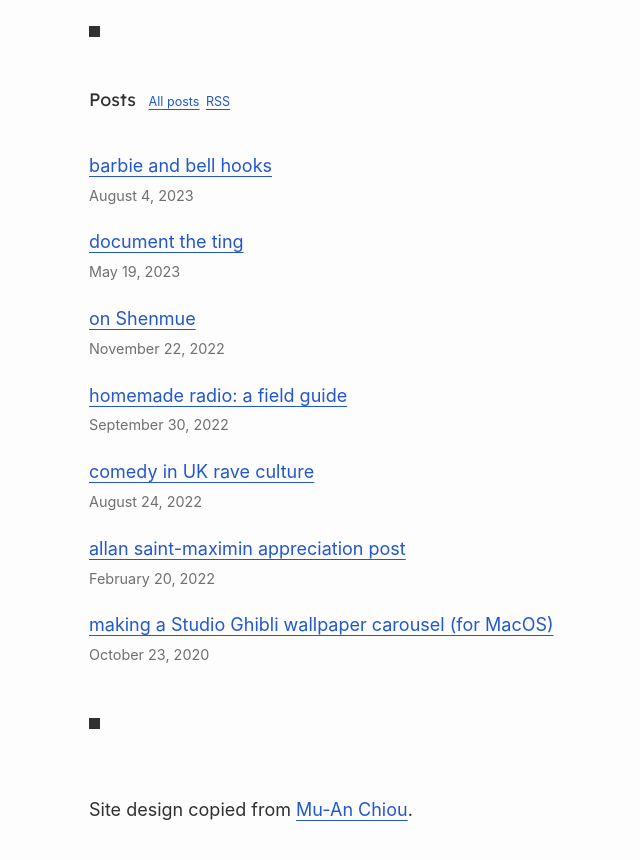
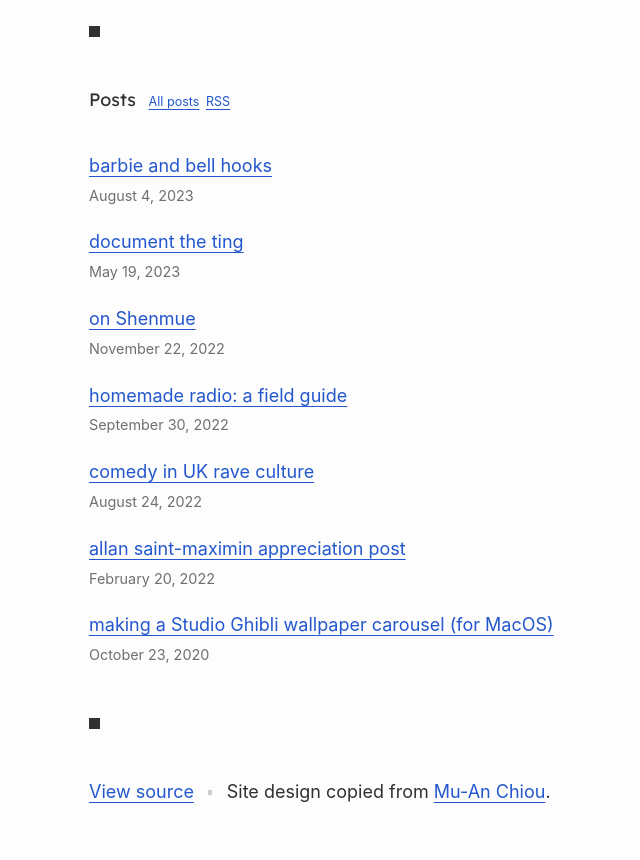
Before and after one commit to ewenme/site2, a Jekyll site: the page built from index.html, in a window 1280 px wide and 900 px high, scrolled down 1366 px. Shown: the top 860 px of the window, without its empty margins (227-867 px from the left). Built offline with Jekyll 4.4.1, drawn with Linux system fonts in a browser that asks for light colours.

Commit message:
add source link

```diff
--- a/_layouts/default.html
+++ b/_layouts/default.html
@@ -427,7 +427,9 @@
   <footer>
    <hr class="hr">
    <nav aria-label="About this site">
-     <p>Site design copied from <a href="https://muan.co/">Mu-An Chiou</a>.</p>
+     <a href="https://github.com/ewen/site2">View source</a>
+     <hr class="inline-hr">
+     <span>Site design copied from <a href="https://muan.co/">Mu-An Chiou</a>.</span>
    </nav>
  </footer>
 </html>
```
